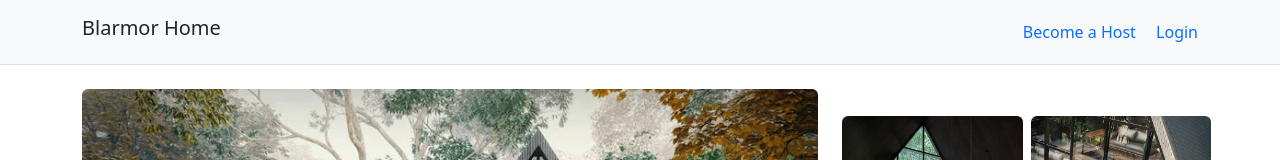
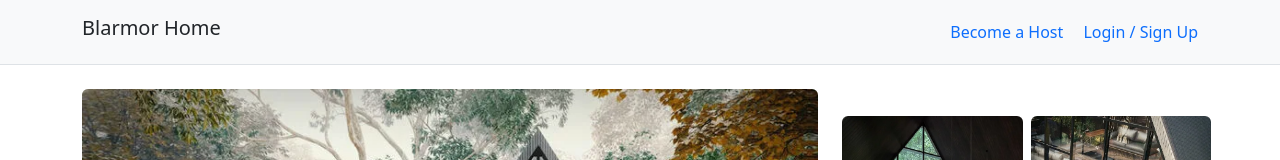
Before and after one commit to henry8913/3.1_Build-Week-CH1, a plain HTML site: page listing.html in a window 1280 px wide. Shown: the top 160 px of the page. Drawn offline with nearby package versions, Linux system fonts and the light colour scheme.

Commit message:
commit 1

```diff
--- a/listing.html
+++ b/listing.html
@@ -18,7 +18,7 @@
               <h1 class="h5">Blarmor Home</h1>
               <nav>
                   <a href="#" class="text-decoration-none me-3">Become a Host</a>
-                  <a href="#" class="text-decoration-none">Login</a>
+                  <a href="#" class="text-decoration-none">Login / Sign Up</a>
               </nav>
           </div>
       </header>
```
